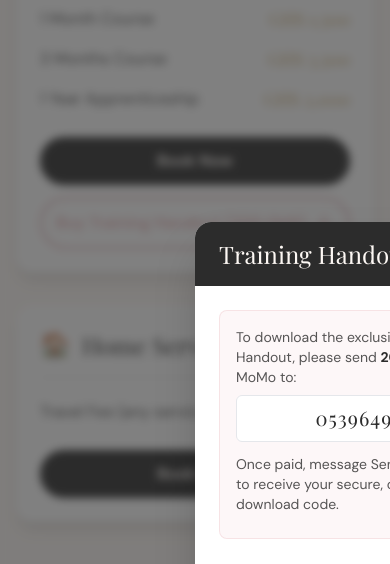
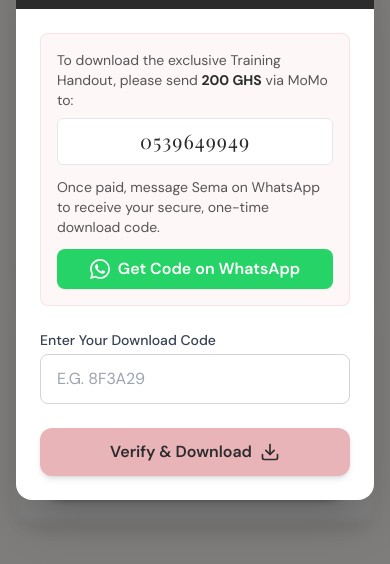
Before and after one commit to Dickson32-cell/NailedbySema_website, a React (Vite) app: page / in a window 390 px wide. Both pictures are taken after a click on the button "Buy Training Handout (200 GHS)". Shown: the part 3848-4412 px from the top of the page. Built offline with nearby package versions, Linux system fonts and the light colour scheme; no server answers; the database is empty; a web font is replaced by a local one.

Commit message:
style(handout): center modal on mobile and add whatsapp link

```diff
--- a/src/components/HandoutModal.jsx
+++ b/src/components/HandoutModal.jsx
@@ -55,19 +55,19 @@
     return (
         <AnimatePresence>
             {isOpen && (
-                <>
+                <div className="fixed inset-0 z-50 flex items-center justify-center p-4">
                     <motion.div
                         initial={{ opacity: 0 }}
                         animate={{ opacity: 1 }}
                         exit={{ opacity: 0 }}
-                        className="fixed inset-0 bg-charcoal/60 backdrop-blur-sm z-50"
+                        className="absolute inset-0 bg-charcoal/60 backdrop-blur-sm"
                         onClick={onClose}
                     />
                     <motion.div
                         initial={{ opacity: 0, scale: 0.95, y: 20 }}
                         animate={{ opacity: 1, scale: 1, y: 0 }}
                         exit={{ opacity: 0, scale: 0.95, y: 20 }}
-                        className="fixed left-1/2 top-1/2 -translate-x-1/2 -translate-y-1/2 w-[90%] max-w-md bg-white rounded-2xl shadow-2xl z-50 overflow-hidden"
+                        className="relative w-full max-w-md bg-white rounded-2xl shadow-2xl overflow-hidden flex flex-col max-h-[90vh]"
                     >
                         {/* Header */}
                         <div className="bg-charcoal px-6 py-4 flex items-center justify-between">
@@ -84,14 +84,23 @@
                             {/* Instructions */}
                             <div className="bg-dustyrose/10 rounded-lg p-4 mb-6 border border-dustyrose/30">
                                 <p className="font-body text-sm text-charcoal/80 mb-2">
-                                    To download the exclusive Training Handout, please send <strong className="text-charcoal">200 GHS</strong> via MoMo to:
+                                    To download the exclusive Training Handout, please send <strong className="text-charcoal flex items-center gap-1 inline-flex">200 GHS</strong> via MoMo to:
                                 </p>
                                 <div className="bg-white px-4 py-2 rounded-md border border-gray-200 text-center mb-3">
                                     <span className="font-display text-xl tracking-wider text-charcoal">0539649949</span>
                                 </div>
-                                <p className="font-body text-sm text-charcoal/80 mb-2">
+                                <p className="font-body text-sm text-charcoal/80 mb-3">
                                     Once paid, message Sema on WhatsApp to receive your secure, one-time download code.
                                 </p>
+                                <a
+                                    href={`https://wa.me/233539649949?text=${encodeURIComponent('Hi Sema, I just paid 200 GHS for the Training HandOut via MoMo. Can I get my one-time download code please?')}`}
+                                    target="_blank"
+                                    rel="noopener noreferrer"
+                                    className="w-full bg-[#25D366] text-white font-semibold py-2 px-4 rounded-lg flex items-center justify-center gap-2 hover:bg-[#1ebd5a] transition-colors shadow-sm"
+                                >
+                                    <svg viewBox="0 0 24 24" className="w-5 h-5 fill-current"><path d="M17.472 14.382c-.297-.149-1.758-.867-2.03-.967-.273-.099-.471-.148-.67.15-.197.297-.767.966-.94 1.164-.173.199-.347.223-.644.075-.297-.15-1.255-.463-2.39-1.475-.878-.788-1.472-1.761-1.645-2.059-.173-.297-.018-.458.13-.606.134-.133.298-.347.446-.52.149-.174.198-.298.298-.497.099-.198.05-.371-.025-.52-.075-.149-.669-1.612-.916-2.207-.242-.579-.487-.5-.669-.51a12.8 12.8 0 0 0-.57-.01c-.198 0-.52.074-.792.372-.272.297-1.04 1.016-1.04 2.479 0 1.462 1.065 2.875 1.213 3.074.149.198 2.096 3.2 5.077 4.487.709.306 1.262.489 1.694.625.712.227 1.36.195 1.871.118.571-.085 1.758-.719 2.006-1.413.248-.694.248-1.289.173-1.413-.074-.124-.272-.198-.57-.347m-5.421 7.403h-.004a9.87 9.87 0 0 1-5.031-1.378l-.361-.214-3.741.982.998-3.648-.235-.374a9.86 9.86 0 0 1-1.51-5.26c.001-5.45 4.436-9.884 9.888-9.884 2.64 0 5.122 1.03 6.988 2.898a9.825 9.825 0 0 1 2.893 6.994c-.003 5.45-4.437 9.884-9.885 9.884m8.413-18.297A11.815 11.815 0 0 0 12.05 0C5.495 0 .16 5.335.157 11.892c0 2.096.547 4.142 1.588 5.945L.057 24l6.305-1.654a11.882 11.882 0 0 0 5.683 1.448h.005c6.554 0 11.89-5.335 11.893-11.893a11.821 11.821 0 0 0-3.48-8.413Z" /></svg>
+                                    Get Code on WhatsApp
+                                </a>
                             </div>
 
                             {/* Form */}
@@ -113,8 +122,8 @@
 
                                 {message && (
                                     <div className={`p-3 rounded-lg mb-4 flex items-start gap-2 text-sm ${status === 'success' ? 'bg-green-50 text-green-700' :
-                                            status === 'error' ? 'bg-red-50 text-red-700' :
-                                                'bg-blue-50 text-blue-700'
+                                        status === 'error' ? 'bg-red-50 text-red-700' :
+                                            'bg-blue-50 text-blue-700'
                                         }`}>
                                         {status === 'success' ? <ShieldCheck className="w-5 h-5 flex-shrink-0" /> : <AlertCircle className="w-5 h-5 flex-shrink-0" />}
                                         <span>{message}</span>
@@ -137,7 +146,7 @@
                             </form>
                         </div>
                     </motion.div>
-                </>
+                </div>
             )}
         </AnimatePresence>
     )
```
